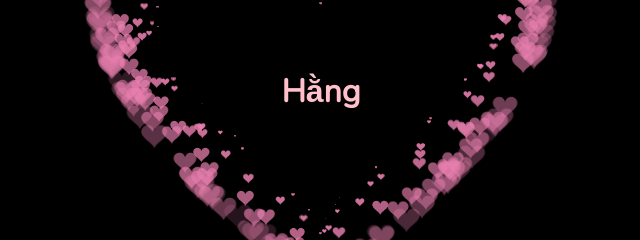
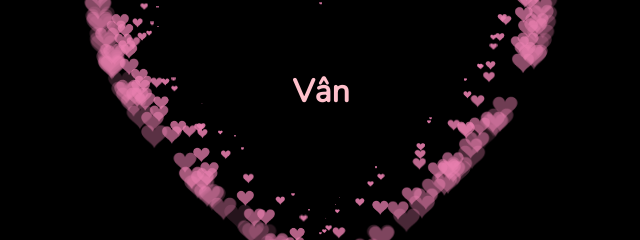
Before and after one commit to Kudokaito15903/Heart, a plain HTML site: page heart.html in a window 1280 px wide. Shown: the part 314-554 px from the top of the page, 319-959 px from the left. Drawn offline with nearby package versions, Linux system fonts and the light colour scheme.

Commit message:
Update heart.html
mm

```diff
--- a/heart.html
+++ b/heart.html
@@ -56,7 +56,7 @@ canvas {
 
 
  <BODY>
-  <h1 id="textCenter">Hằng</h1>
+  <h1 id="textCenter">Vân</h1>
   <canvas id="pinkboard"> </canvas>
 
   <script>
```
